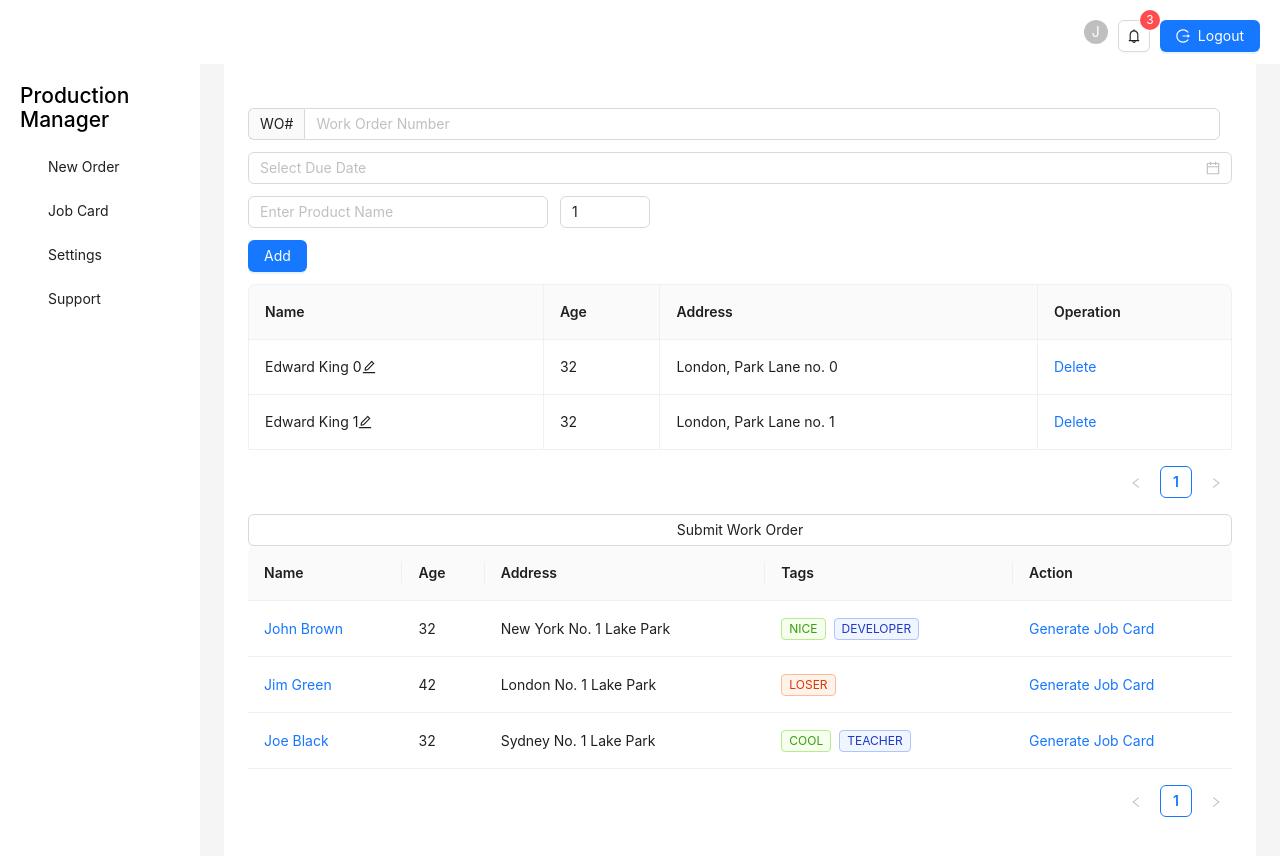
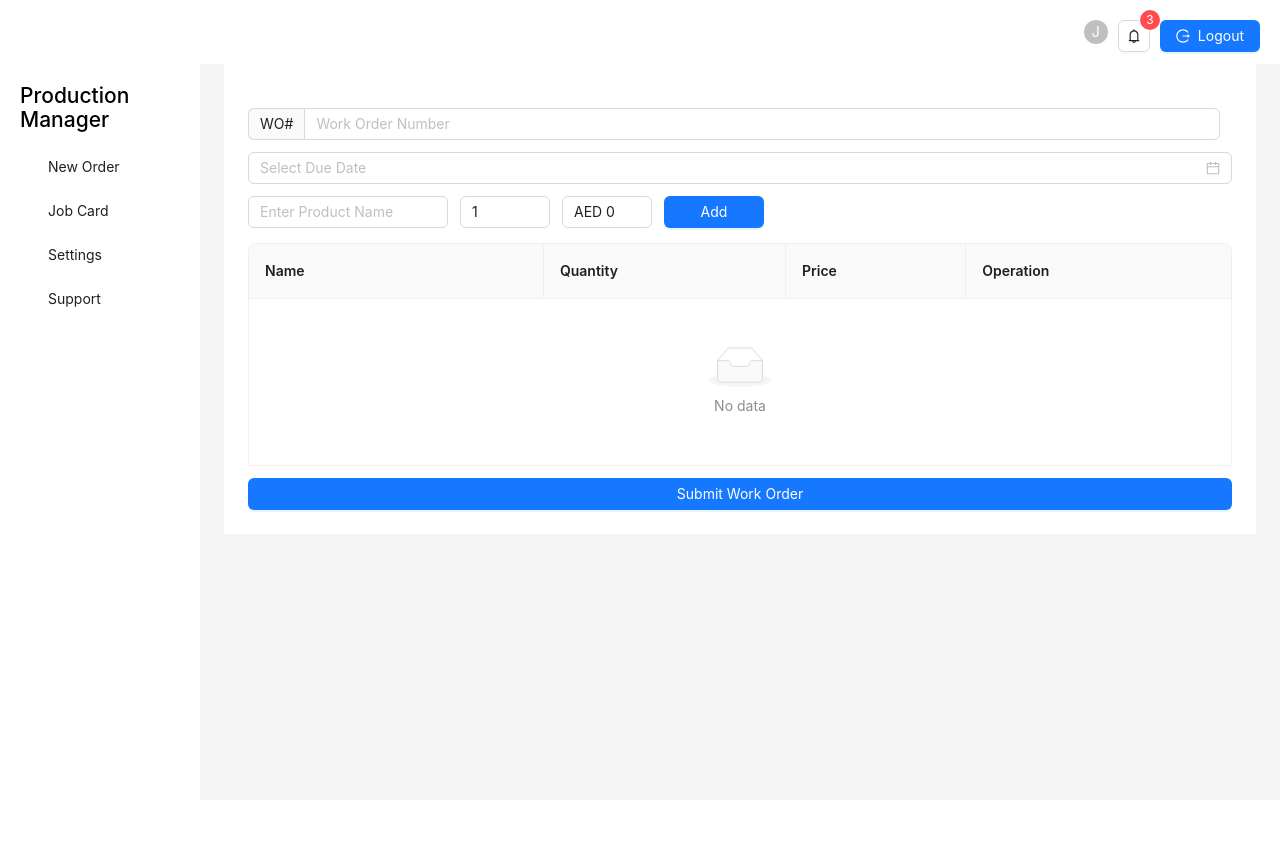
Before and after one commit to zeezaglobal/inventory-management, a React (Create React App) app: page /dashboard in a window 1280 px wide. Shown: the top 856 px of the page. Built offline with nearby package versions, Linux system fonts and the light colour scheme.

Commit message:
added table logic

```diff
--- a/src/components/ProductNameTable.jsx
+++ b/src/components/ProductNameTable.jsx
@@ -1,10 +1,10 @@
-import React, { useState } from 'react';
-import { Table, Input, Button, Popconfirm } from 'antd';
-import { EditOutlined, CheckOutlined } from '@ant-design/icons';
+import React from "react";
+import { Table, Input, Button, Popconfirm } from "antd";
+import { EditOutlined, CheckOutlined } from "@ant-design/icons";
 
 const EditableCell = ({ value: initialValue, onChange }) => {
-  const [value, setValue] = useState(initialValue);
-  const [editable, setEditable] = useState(false);
+  const [value, setValue] = React.useState(initialValue);
+  const [editable, setEditable] = React.useState(false);
 
   const handleChange = (e) => {
     setValue(e.target.value);
@@ -25,96 +25,40 @@ const EditableCell = ({ value: initialValue, onChange }) => {
     <div className="editable-cell">
       {editable ? (
         <div className="editable-cell-input-wrapper">
-          <Input
-            value={value}
-            onChange={handleChange}
-            onPressEnter={check}
-          />
-          <CheckOutlined
-            className="editable-cell-icon-check"
-            onClick={check}
-          />
+          <Input value={value} onChange={handleChange} onPressEnter={check} />
+          <CheckOutlined className="editable-cell-icon-check" onClick={check} />
         </div>
       ) : (
         <div className="editable-cell-text-wrapper">
-          {value || ' '}
-          <EditOutlined
-            className="editable-cell-icon"
-            onClick={edit}
-          />
+          {value || " "}
+          <EditOutlined className="editable-cell-icon" onClick={edit} />
         </div>
       )}
     </div>
   );
 };
 
-const ProductNameTable = () => {
-  const [dataSource, setDataSource] = useState([
+const ProductNameTable = ({ dataSource, onDelete }) => {
+  const columns = [
     {
-      key: '0',
-      name: 'Edward King 0',
-      age: '32',
-      address: 'London, Park Lane no. 0',
+      title: "Name",
+      dataIndex: "name",
+      width: "30%",
+      render: (text, record) => <EditableCell value={text} />,
     },
     {
-      key: '1',
-      name: 'Edward King 1',
-      age: '32',
-      address: 'London, Park Lane no. 1',
-    },
-  ]);
-
-  const [count, setCount] = useState(2);
-
-  const onCellChange = (key, dataIndex) => (value) => {
-    const newData = [...dataSource];
-    const target = newData.find((item) => item.key === key);
-    if (target) {
-      target[dataIndex] = value;
-      setDataSource(newData);
-    }
-  };
-
-  const onDelete = (key) => {
-    setDataSource(dataSource.filter((item) => item.key !== key));
-  };
-
-  const handleAdd = () => {
-    const newData = {
-      key: count.toString(),
-      name: `Edward King ${count}`,
-      age: 32,
-      address: `London, Park Lane no. ${count}`,
-    };
-    setDataSource([...dataSource, newData]);
-    setCount(count + 1);
-  };
-
-  const columns = [
-    {
-      title: 'Name',
-      dataIndex: 'name',
-      width: '30%',
-      render: (text, record) => (
-        <EditableCell
-          value={text}
-          onChange={onCellChange(record.key, 'name')}
-        />
-      ),
+      title: "Quantity",
+      dataIndex: "quantity",
     },
     {
-      title: 'Age',
-      dataIndex: 'age',
+      title: "Price",
+      dataIndex: "price",
     },
     {
-      title: 'Address',
-      dataIndex: 'address',
-    },
-    {
-      title: 'Operation',
-      dataIndex: 'operation',
+      title: "Operation",
+      dataIndex: "operation",
       render: (text, record) =>
-        dataSource.length > 1 ? (
+        dataSource.length > 0 ? (
           <Popconfirm
             title="Sure to delete?"
             onConfirm={() => onDelete(record.key)}
@@ -127,14 +71,6 @@ const ProductNameTable = () => {
 
   return (
     <div>
-      <Button
-        type="primary"
-        className="editable-add-btn"
-        onClick={handleAdd}
-        style={{ marginTop: 12,marginBottom:12 }}
-      >
-        Add
-      </Button>
       <Table bordered dataSource={dataSource} columns={columns} />
     </div>
   );
--- a/src/pages/Order.css
+++ b/src/pages/Order.css
@@ -1,11 +1,9 @@
-.parent{
-    display: flex;
-    flex-direction: column;
-
+.parent {
+  display: flex;
+  flex-direction: column;
 }
-.firstline{
-    display: flex;
-    flex-direction: row;
-
-
+.firstline {
+  display: flex;
+  flex-direction: row;
+  padding-bottom: 15px;
 }
--- a/src/pages/Order.jsx
+++ b/src/pages/Order.jsx
@@ -2,52 +2,97 @@ import "../pages/Order.css";
 import React, { useState } from "react";
 
 import WorkOrderFeild from "../components/WorkOrderFeild";
-import EditText from "../components/EditText";
-import List from "../components/List";
-import Table from "../components/TableComponent";
-import ProductTableName from "../components/ProductNameTable";
-
-import { Button, InputNumber,DatePicker } from "antd";
+import { Button, InputNumber, DatePicker, Input } from "antd";
+import ProductNameTable from "../components/ProductNameTable";
 
 const Order = () => {
-  const [nameList, setNameList] = useState([]);
+  const [tableData, setTableData] = useState([]);
+
   const [productName, setProductName] = useState("");
-  const [value, setValue] = useState(0);
+  const [value, setValue] = useState(1);
   const [dueDate, setDueDate] = useState(null);
 
-  const handleChange = (e) => {
-    setValue(e.target.value);
+  const handleProductNameChange = (e) => {
+    setProductName(e.target.value);
   };
-  const onChange = (e) => {};
+
+  const handleQuantityChange = (value) => {
+    setValue(value);
+  };
+
   const handleAddProduct = () => {
     if (productName.trim() && value > 0) {
-      // Add the product name and count as an object
-      setNameList([...nameList, { name: productName, count: value }]);
-      setProductName(""); // Clear the product name input field
-      setValue(0); // Reset the count to 0
+      // Create a new product row
+      const newProduct = {
+        key: tableData.length.toString(), // Generate a unique key
+        name: productName,
+        quantity: value.toString(),
+        price: "50 AED", // Static price
+      };
+
+      // Update the table data
+      setTableData([...tableData, newProduct]);
+
+      // Clear input fields
+      setProductName("");
+      setValue(1);
     }
+  };
+
+  const handleDeleteProduct = (key) => {
+    setTableData(tableData.filter((item) => item.key !== key));
+  };
+
+  const handleDueDateChange = (date, dateString) => {
+    setDueDate(dateString);
   };
 
   return (
     <div className="parent">
-        <WorkOrderFeild />
-        <DatePicker placeholder="Select Due Date" style={{ marginBottom: 12 }} onChange={onChange} />
+      <WorkOrderFeild />
+      <DatePicker
+        placeholder="Select Due Date"
+        style={{ marginBottom: 12 }}
+        onChange={handleDueDateChange}
+      />
 
       <div className="firstline">
-
-        <EditText placeholder="Enter Product Name" />
-        <InputNumber style={{ marginLeft: 12 }} min={1} max={50} defaultValue={1} onChange={onChange} />
-
-
+        <Input
+          placeholder="Enter Product Name"
+          value={productName}
+          style={{ width: 200 }}
+          onChange={handleProductNameChange}
+        />
+        <InputNumber
+          style={{ marginLeft: 12 }}
+          min={1}
+          max={50}
+          value={value}
+          onChange={handleQuantityChange}
+        />
+        <InputNumber
+          defaultValue={0}
+          style={{ marginLeft: 12 }}
+          formatter={(value) =>
+            `AED ${value}`.replace(/\B(?=(\d{3})+(?!\d))/g, ",")
+          }
+          parser={(value) => value?.replace(/AED\s?|(,*)/g, "")}
+        />
+        <Button
+          type="primary"
+          className="editable-add-btn"
+          style={{ width: 100, marginLeft: 12 }}
+          onClick={handleAddProduct}
+        >
+          Add
+        </Button>
       </div>
 
+      <ProductNameTable dataSource={tableData} onDelete={handleDeleteProduct} />
 
-      <ProductTableName  />
-
-      <Button className="Button" variant="contained">
+      <Button type="primary" style={{ marginTop: 12 }}>
         Submit Work Order
       </Button>
-      <Table />
     </div>
   );
 };
```
